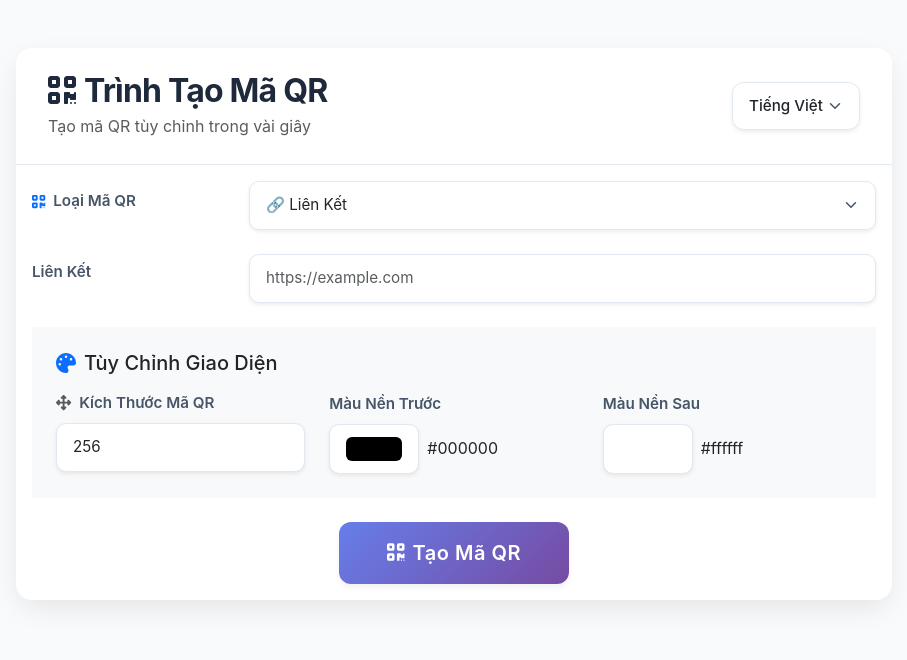
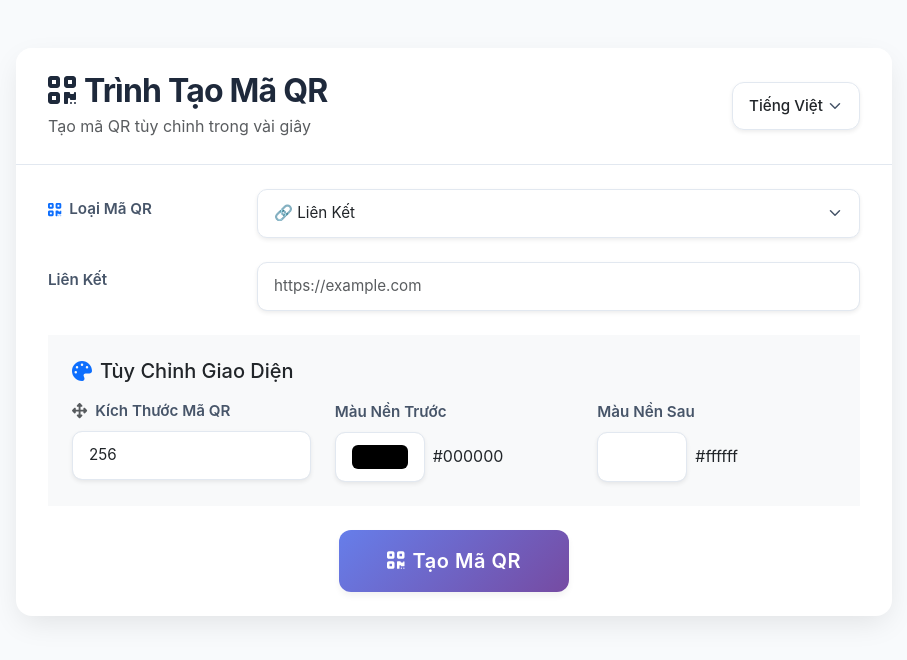
Before and after one commit to tungpham42/qrcode, a React (Create React App) app: page / in a window 1280 px wide. Shown: the top 660 px of the page, without its empty margins (186-1093 px from the left). Built offline with nearby package versions, Linux system fonts and the light colour scheme.

Commit message:
Update index.css

```diff
--- a/src/index.css
+++ b/src/index.css
@@ -42,6 +42,10 @@ h4 {
   display: flex !important;
   justify-content: space-between !important;
   align-items: center !important;
+}
+
+.card-body {
+  padding: 1.5rem 2rem !important;
 }
 
 .form-label {
```
